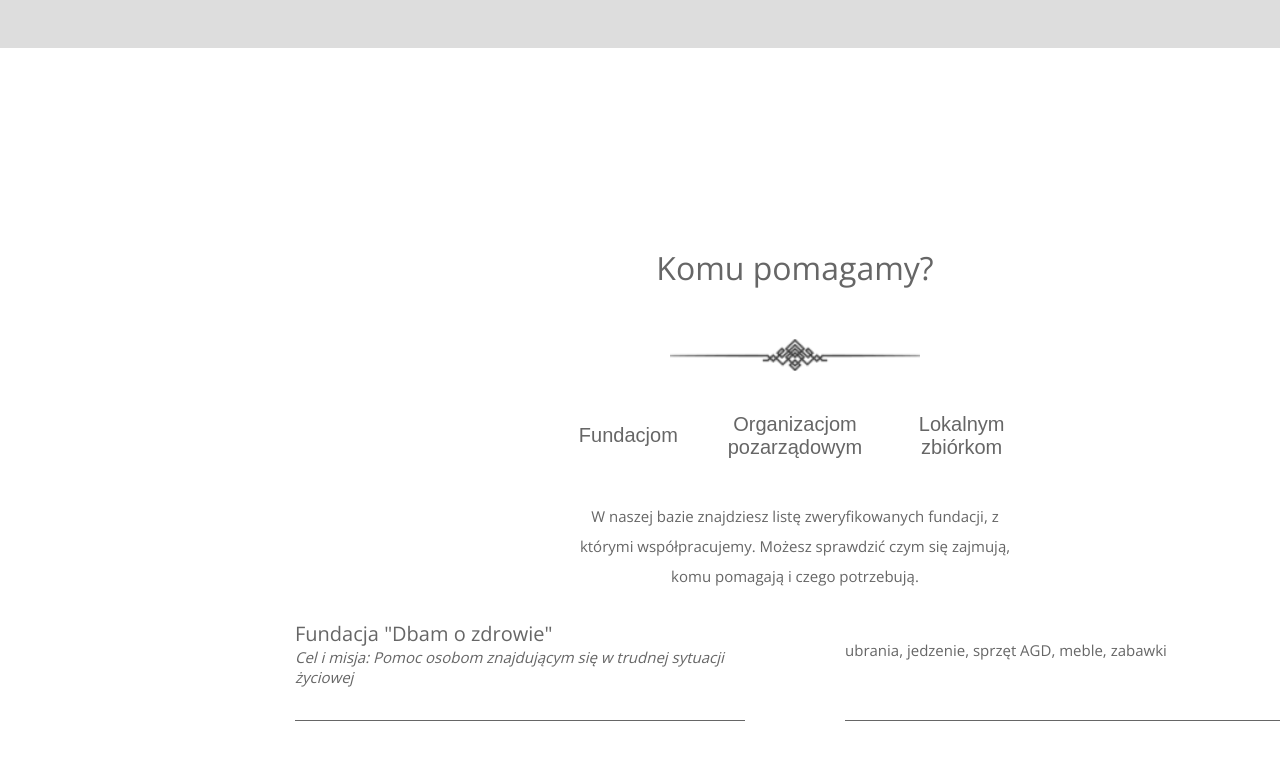
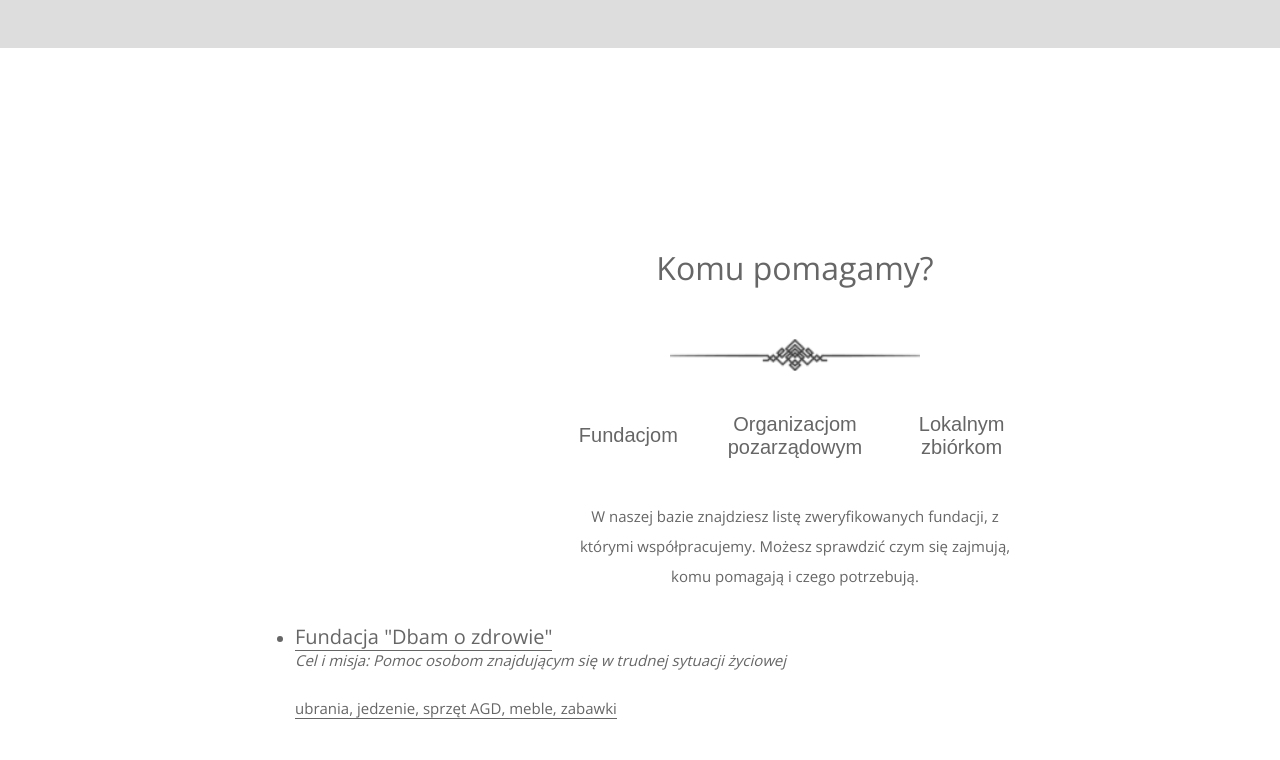
Before and after one commit to kingabanach/oddam_w_dobre_rece, a React (Create React App) app in the folder my-app/: page / in a window 1280 px wide. Shown: the part 2452-3212 px from the top of the page. Built offline with nearby package versions, Linux system fonts and the light colour scheme.

Commit message:
in progress

```diff
--- a/my-app/src/App.css
+++ b/my-app/src/App.css
@@ -365,7 +365,7 @@ body {
   line-height: 30px;
 }
 
-.list-element {
+.list-item {
   height: 100px;
   width: 1000px;
   display: flex;
@@ -373,17 +373,17 @@ body {
   align-items: center;
 }
 
-.list-element span {
+.list-item span {
   height: 100px;
   width: 450px;
   border-bottom: 1px solid #666;
   font-size: 20px;
   font-weight: 400;
 }
-.list-element span:nth-of-type(2) {
+.list-item span:nth-of-type(2) {
   font-size: 15px;
 }
-.list-element span p {
+.list-item span p {
   font-size: 15px;
   font-style: italic;
 }
--- a/my-app/src/App.js
+++ b/my-app/src/App.js
@@ -220,41 +220,46 @@ class Organizations extends React.Component {
                   <p>W naszej bazie znajdziesz listę zweryfikowanych fundacji, z którymi współpracujemy. Możesz sprawdzić czym się zajmują, komu pomagają i czego potrzebują.</p>
               </div>
               <div className="organizations-list">
-                <ListElement/>
+                <ListItem/>
               </div>
           </div>
       )
   }
 }
 
-class ListElement extends React.Component {
+class ListItem extends React.Component {
 
   state = [
     {
+      id: 1,
       type: "foundation",
       name: 'Fundacja "Dbam o zdrowie"',
       purpose: "Cel i misja: Pomoc osobom znajdującym się w trudnej sytuacji życiowej",
       needs: "ubrania, jedzenie, sprzęt AGD, meble, zabawki"
     },
     {
+      id: 2,
       type:'foundation',
       name: 'Fundacja "Dla Dzieci"',
       purpose: 'Cel i misja: Pomoc dzieciom z ubogich rodzin',
       needs: 'ubrania, meble, zabawki'
     },
     {
+      id: 3,
       type: 'foundation',
       name: 'Fundacja "Bez domu"',
       purpose: 'Cel i misja: Pomoc dla osób nie posiadających miejsca zamieszkania',
       needs: 'ubrania, jedzenie, ciepłe koce'
     },
     {
+      id: 4,
       type: 'organization',
       name: 'Organizacja Beznazwy',
       purpose: 'Cel i misja: Pomoc dla osób nie posiadających miejsca zamieszkania',
       needs: 'ubrania, jedzenie, ciepłe koce'
     },
     {
+      id: 5,
       type: 'local',
       name: 'Fundacja "Bez domu"',
       purpose: 'Cel i misja: Pomoc dla osób nie posiadających miejsca zamieszkania',
@@ -265,12 +270,17 @@ class ListElement extends React.Component {
   render() {
 
     return (
-      <div className="list-element">
+      <div className="list-item">
+        <ul>
+          <li>
         <span>{this.state[0].name}<br/>
         <p>{this.state[0].purpose}</p></span>
 
         <span><br/>{this.state[0].needs}</span>
+          </li>
+        </ul>
       </div>
+
     )
 
   }
```
